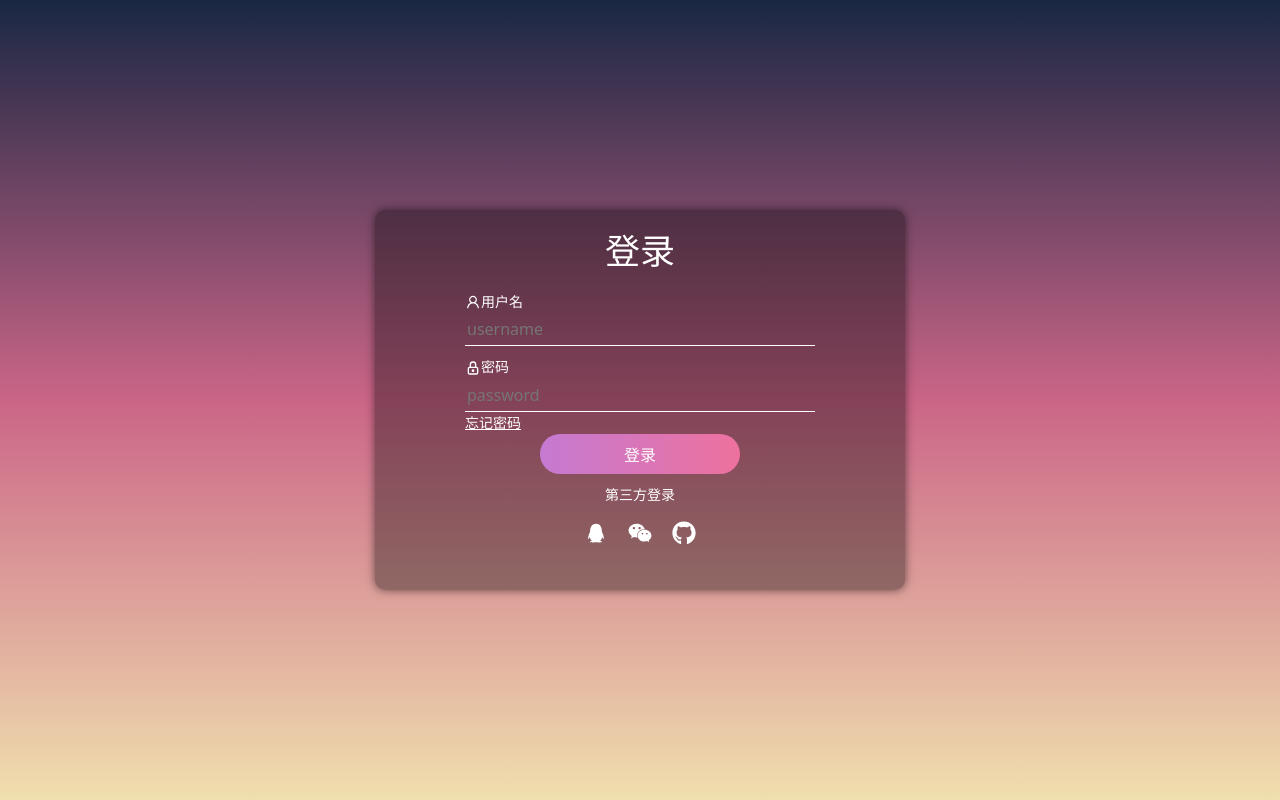
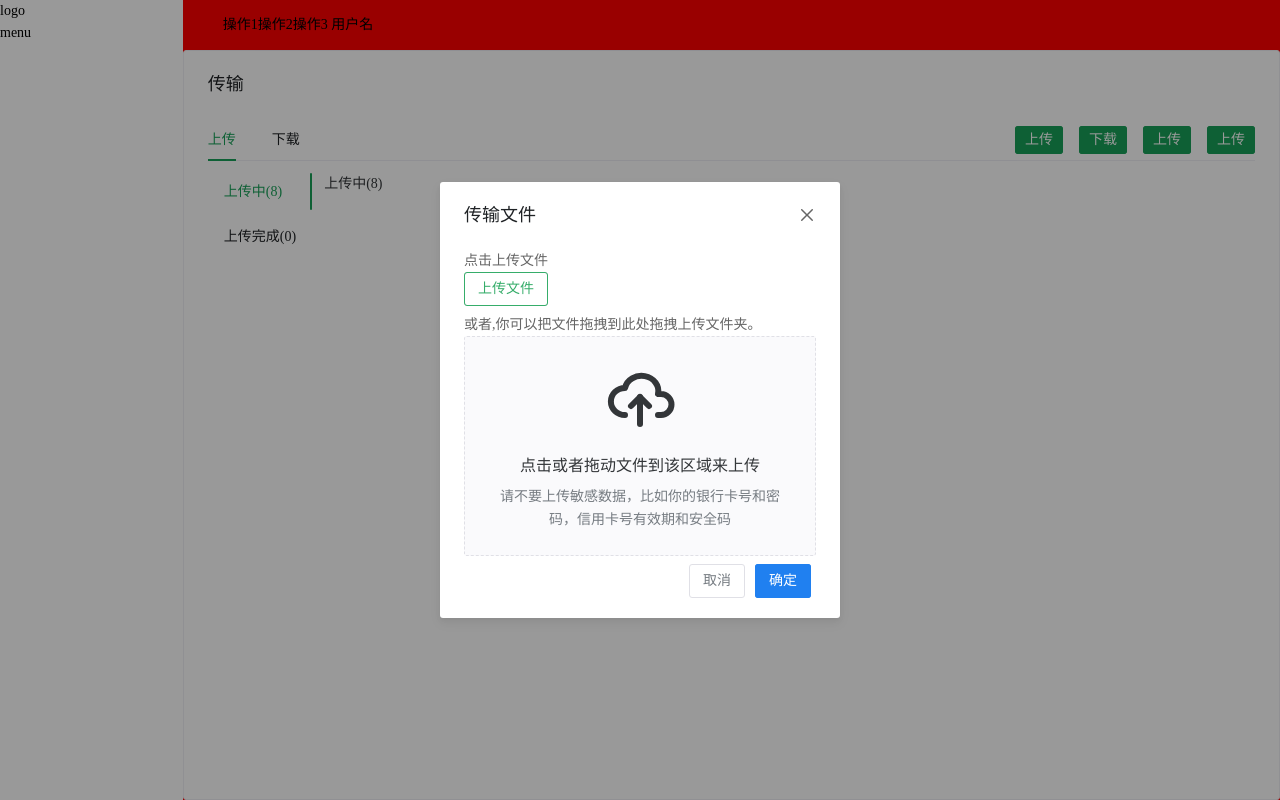
Before and after one commit to fwjyyds/freepan, a Vue app: page / in a window 1280 px wide. Built offline with nearby package versions, Linux system fonts and the light colour scheme; the HTML template or start-up script is replaced by a standard one.

Commit message:
q:commitgithub_2025_2_17_21_14

```diff
--- a/src/assets/main.css
+++ b/src/assets/main.css
@@ -2,6 +2,9 @@
     height:calc(100vh);
     width:calc(100vw )
 
+}
+*{
+    font-family: 'microsoft yahei';
 }
 html,body{
     height:100%;
--- a/src/router/index.ts
+++ b/src/router/index.ts
@@ -1,15 +1,23 @@
 import { createRouter, createWebHistory } from 'vue-router'
 import HomeView from '../views/HomeView.vue'
 import login from '../views/login/login.vue'
+import main from '../views/font/main.vue'
+import download from '../views/font/download.vue'
 const router = createRouter({
   history: createWebHistory(import.meta.env.BASE_URL),
   routes: [
     {
       path: '/',
-      name: 'login',
-      component: login,
-    }
-  ],
+      name: 'main',
+      component: main,
+      children: [
+        {
+          path: '/',
+          name: 'download',
+          component: download,
+        }
+  ]
+}]
 })
 
 export default router
--- /dev/null
+++ b/src/views/font/donwload1.vue
@@ -0,0 +1,34 @@
+<script setup lang="ts">
+</script>
+<template>
+ <n-space vertical>
+    <n-tabs
+      key="barleft"
+      addable
+      type="bar"
+      animated
+      placement="left"
+      class="tabs"
+    >
+
+      <n-tab-pane name="上传中(8)" tab="上传中(8)">
+       上传中(8)
+      </n-tab-pane>
+      <n-tab-pane name="上传完成(0)" tab="上传完成(0)">
+        上传完成(0)
+      </n-tab-pane>
+    </n-tabs>
+  </n-space>
+
+
+</template>
+<style scoped >
+/* .tabs{
+    height:2px !important
+} */
+
+:deep(div .n-tabs ){
+height: calc(100vh - 194.4px) !important;
+overflow: hidden !important;
+}
+</style>
--- /dev/null
+++ b/src/views/font/donwload2.vue
@@ -0,0 +1,34 @@
+<script setup lang="ts">
+</script>
+<template>
+ <n-space vertical>
+    <n-tabs
+      key="barleft"
+      addable
+      type="bar"
+      animated
+      placement="left"
+      class="tabs"
+    >
+
+      <n-tab-pane name="下载中(8)" tab="下载中(8)">
+       中(8)
+      </n-tab-pane>
+      <n-tab-pane name="下载完成(0)" tab="下载完成(0)">
+        完成(0)
+      </n-tab-pane>
+    </n-tabs>
+  </n-space>
+
+
+</template>
+<style scoped >
+/* .tabs{
+    height:2px !important
+} */
+
+:deep(div .n-tabs ){
+height: calc(100vh - 194.4px) !important;
+overflow: hidden !important;
+}
+</style>
--- a/src/views/font/download.vue
+++ b/src/views/font/download.vue
@@ -1,5 +1,125 @@
 <script setup lang="ts">
+import { ref } from "vue";
+import Download1 from "./donwload1.vue";
+import Download2 from "./donwload2.vue";
+
+var showModal1 = ref(true),f1=ref(null),f2=ref(null);
+const sendfile = () => {
+f1.value?.submit();
+f2.value?.submit();
+};
+const dlfile = async () => {
+await fetch("/api/upload/dlfile?filename=123.txt", {
+  method: "GET",
+  headers: {}
+}).then(res=>{
+  console.log(res,'====')
+})
+};
 </script>
-<template></template>
-<style scoped lang="scss">
+<template>
+  <!-- 弹窗 -->
+  <n-modal
+    v-model:show="showModal1"
+    title="传输文件"
+    preset="card"
+    draggable
+    class="loginmodal"
+    :style="{ width: '400px' }"
+  >
+    <!--   :style="{ width: '800px',color:'#000000' }"  -->
+    <div class="vertify">
+      <div class="des">点击上传文件</div>
+      <div>
+        <n-upload ref="f1"
+        name="file"
+           action="/api/upload/ulfile"
+        :default-upload="false"   :max="5"
+         :headers="{
+            'naive-info': 'hello!',
+          }"
+          :data="{
+            'naive-data': 'cool! naive!',
+          }"
+        >
+          <n-button>上传文件</n-button>
+        </n-upload>
+      </div>
+      <div class="des">或者,你可以把文件拖拽到此处拖拽上传文件夹。</div>
+      <div>
+        <n-upload ref="f2"
+        action="/api/upload/ulfile"
+
+          multiple
+          directory-dnd
+          :default-upload="false"  :max="5"
+        >
+          <n-upload-dragger>
+            <div style="margin-bottom: 12px">
+                <svg xmlns="http://www.w3.org/2000/svg" class="ulsvg" xmlns:xlink="http://www.w3.org/1999/xlink" viewBox="0 0 24 24"><g fill="none" stroke="currentColor" stroke-width="2" stroke-linecap="round" stroke-linejoin="round"><path d="M7 18a4.6 4.4 0 0 1 0-9a5 4.5 0 0 1 11 2h1a3.5 3.5 0 0 1 0 7h-1"></path><path d="M9 15l3-3l3 3"></path><path d="M12 12v9"></path></g></svg>
+            </div>
+            <n-text style="font-size: 16px">
+              点击或者拖动文件到该区域来上传
+            </n-text>
+            <n-p depth="3" style="margin: 8px 0 0 0">
+              请不要上传敏感数据，比如你的银行卡号和密码，信用卡号有效期和安全码
+            </n-p>
+          </n-upload-dragger>
+        </n-upload>
+      </div>
+    </div>
+    <div class="btn2">
+      <n-button type="tertiary" @click="showModal1 = !showModal1">
+        取消
+      </n-button>
+      <n-button type="info" @click="sendfile"> 确定 </n-button>
+    </div>
+  </n-modal>
+  <n-card title="传输" style="margin-bottom: 16px">
+    <n-tabs type="line" animated>
+      <n-tab-pane name="oasis" tab="上传">
+        <Download1></Download1>
+      </n-tab-pane>
+      <n-tab-pane name="the beatles" tab="下载">
+        <Download2></Download2>
+      </n-tab-pane>
+      <template #suffix>
+        <n-button
+          @click="showModal1 = !showModal1"
+          type="primary"
+          size="small"
+          style="margin-left: 16px"
+        >
+          上传
+        </n-button>
+        <n-button type="primary" size="small" style="margin-left: 16px" @click="dlfile">
+          下载
+        </n-button>
+        <n-button type="primary" size="small" style="margin-left: 16px">
+          上传
+        </n-button>
+        <n-button type="primary" size="small" style="margin-left: 16px">
+          上传
+        </n-button>
+      </template>
+    </n-tabs>
+  </n-card>
+</template>
+<style scoped>
+.btn2 {
+  display: flex;
+  justify-content: right;
+  button {
+    margin: 0px 5px;
+  }
+}
+.ulsvg {
+  width: 72px;
+  height: 72px;
+
+}
+.des{
+    font-size: 14px;
+    color: #666;
+}
 </style>
--- a/src/views/font/files.vue
+++ b/src/views/font/files.vue
@@ -1,5 +1,5 @@
 <script setup lang="ts">
 </script>
-<template></template>
+<template>2</template>
 <style scoped lang="scss">
 </style>
--- a/src/views/font/info.vue
+++ b/src/views/font/info.vue
@@ -1,5 +1,5 @@
 <script setup lang="ts">
 </script>
-<template></template>
+<template>3</template>
 <style scoped lang="scss">
 </style>
--- a/src/views/font/main.vue
+++ b/src/views/font/main.vue
@@ -1,5 +1,56 @@
 <script setup lang="ts">
+import { RouterView } from 'vue-router';
 </script>
-<template></template>
-<style scoped lang="scss">
+<template>
+
+    <div class="container">
+        <div class="left">
+            <div>logo</div>
+            <div>
+                menu
+            </div>
+        </div>
+        <div class="right">
+            <div class="top">
+                <div class="opt">
+                    <ul>
+                        <li>操作1</li>
+                        <li>操作2</li>
+                        <li>操作3</li>
+                    </ul>
+                </div>
+                <div>
+                    <img src="" alt="">
+                    用户名
+                </div>
+            </div>
+            <div class="bottom">
+               <RouterView></RouterView>
+            </div>
+        </div>
+    </div>
+</template>
+<style scoped >
+.container {
+display: flex;
+flex-direction: row;
+
+}
+.left{
+    flex:1
+}
+.right{
+    background-color: red;
+    flex:6;
+}
+.top{
+    display: flex;
+    flex-direction: row;
+    ul{
+        display: flex;
+        flex-direction: row;
+        list-style: none;
+    }
+    align-items: center;
+}
 </style>
```
Also changed, not shown: src/assets/icon/image.png (added), src/assets/icon/s1.png (added).
